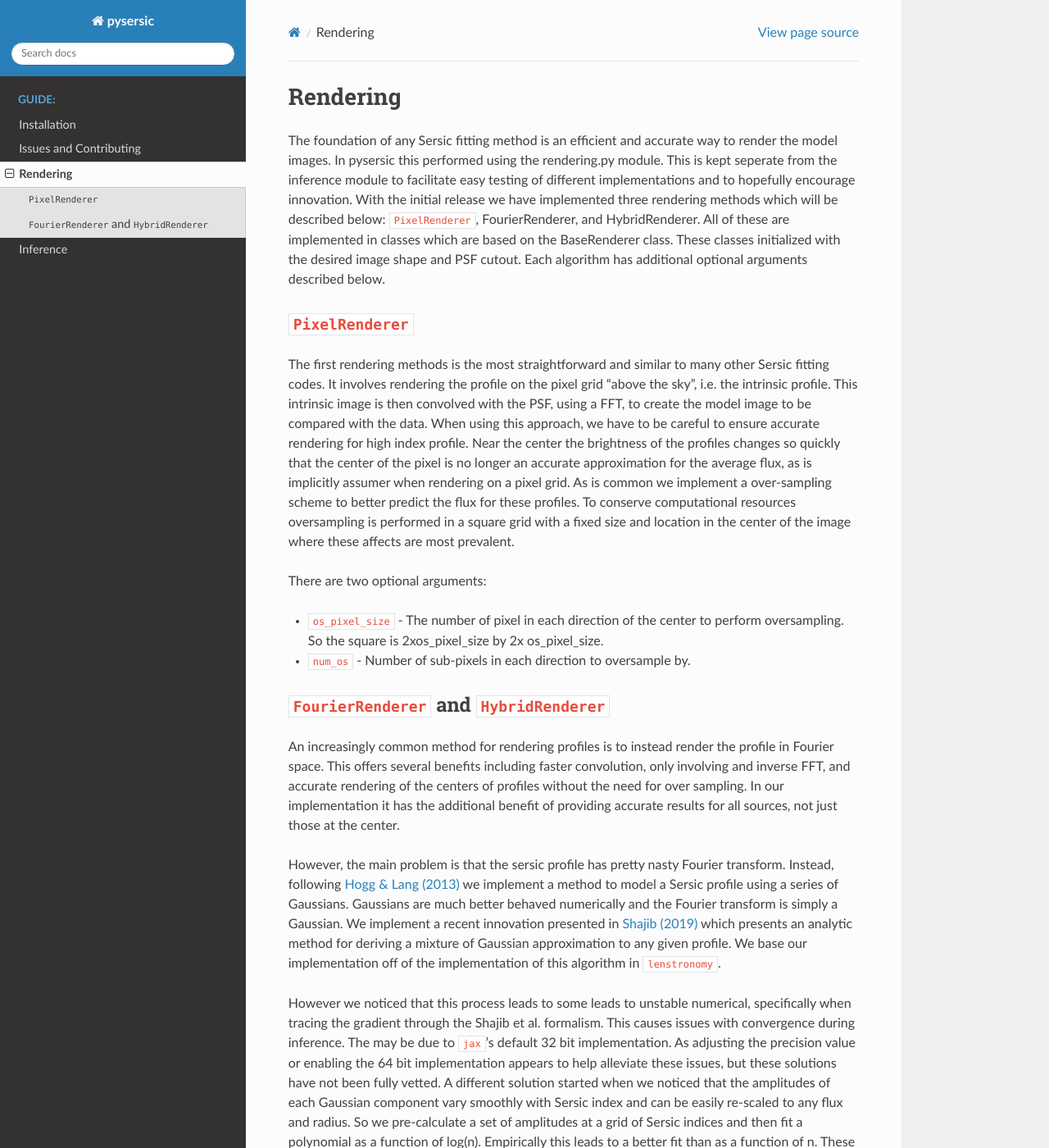
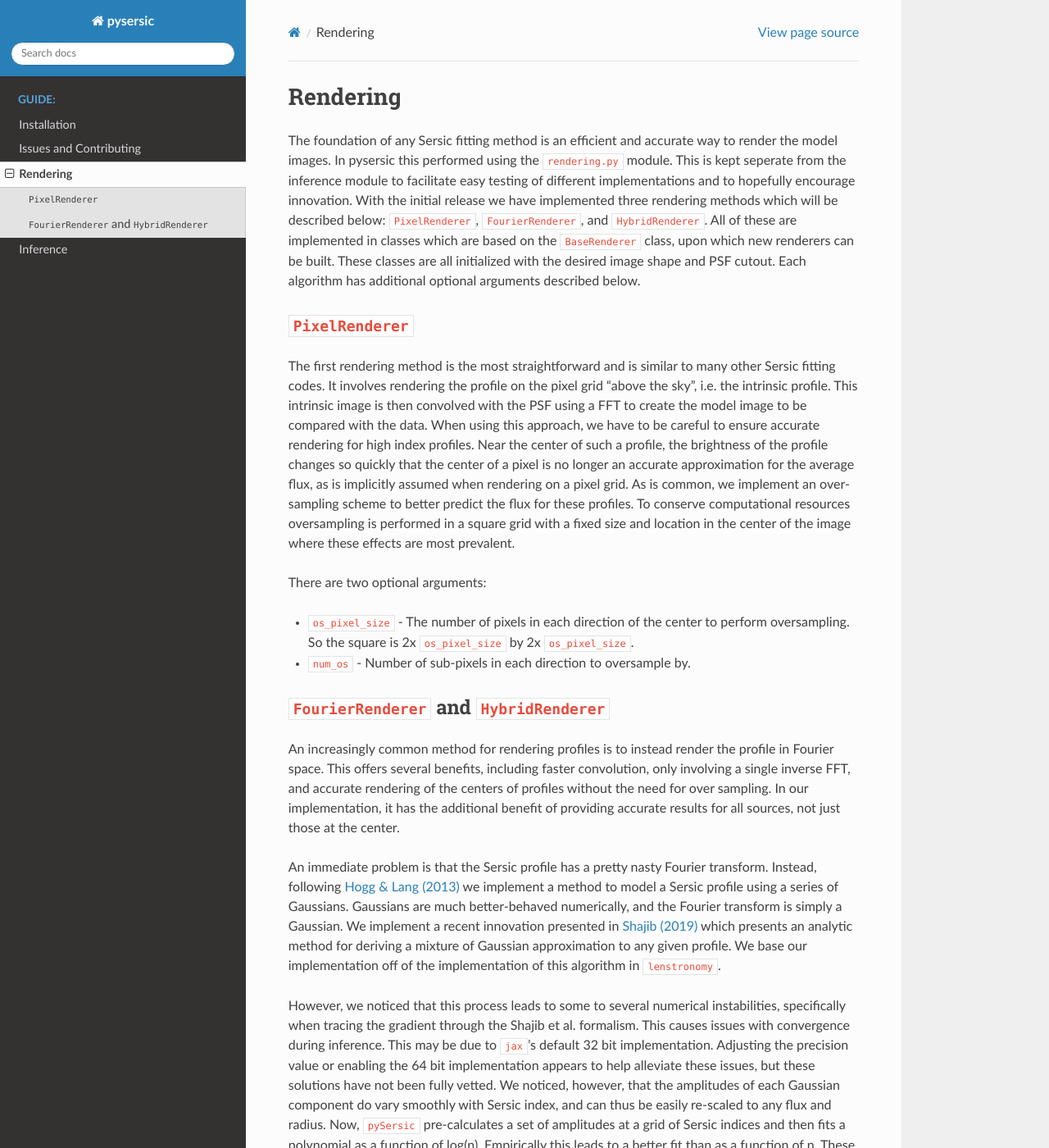
Before and after one commit to pysersic/pysersic, a Sphinx documentation site: the page built from docs/source/rendering.rst, in a window 1280 px wide and 1400 px high. Shown: the whole window at 82% size. Built offline with Sphinx 7.4.7 and the Read the Docs theme 2.0.0, drawn with Linux system fonts in a browser that asks for light colours; pages that are not in the unit, such as notebooks, are missing from menus; some of the changed text lies outside the part shown.

Commit message:
Update rendering.rst
fix typos and grammar

```diff
--- a/docs/source/rendering.rst
+++ b/docs/source/rendering.rst
@@ -1,28 +1,28 @@
 Rendering
 ==========
 
-The foundation of any Sersic fitting method is an efficient and accurate way to render the model images. In pysersic this performed using the rendering.py module. This is kept seperate from the inference module to facilitate easy testing of different implementations and to hopefully encourage innovation. With the initial release we have implemented three rendering methods which will be described below: ``PixelRenderer``, FourierRenderer, and HybridRenderer. All of these are implemented in classes which are based on the BaseRenderer class. These classes initialized with the desired image shape and PSF cutout. Each algorithm has additional optional arguments described below.
+The foundation of any Sersic fitting method is an efficient and accurate way to render the model images. In pysersic this performed using the ``rendering.py`` module. This is kept seperate from the inference module to facilitate easy testing of different implementations and to hopefully encourage innovation. With the initial release we have implemented three rendering methods which will be described below: ``PixelRenderer``, ``FourierRenderer``, and ``HybridRenderer``. All of these are implemented in classes which are based on the ``BaseRenderer`` class, upon which new renderers can be built. These classes are all initialized with the desired image shape and PSF cutout. Each algorithm has additional optional arguments described below.
 
 ``PixelRenderer``
 -------------
 
-The first rendering methods is the most straightforward and similar to many other Sersic fitting codes. It involves rendering the profile on the pixel grid "above the sky", i.e. the intrinsic profile. This intrinsic image is then convolved with the PSF, using a FFT, to create the model image to be compared with the data. When using this approach, we have to be careful to ensure accurate rendering for high index profile. Near the center the brightness of the profiles changes so quickly that the center of the pixel is no longer an accurate approximation for the average flux, as is implicitly assumer when rendering on a pixel grid. As is common we implement a over-sampling scheme to better predict the flux for these profiles. To conserve computational resources oversampling is performed in a square grid with a fixed size and location in the center of the image where these affects are most prevalent.
+The first rendering method is the most straightforward and is similar to many other Sersic fitting codes. It involves rendering the profile on the pixel grid "above the sky", i.e. the intrinsic profile. This intrinsic image is then convolved with the PSF using a FFT to create the model image to be compared with the data. When using this approach, we have to be careful to ensure accurate rendering for high index profiles. Near the center of such a profile, the brightness of the profile changes so quickly that the center of a pixel is no longer an accurate approximation for the average flux, as is implicitly assumed when rendering on a pixel grid. As is common, we implement an over-sampling scheme to better predict the flux for these profiles. To conserve computational resources oversampling is performed in a square grid with a fixed size and location in the center of the image where these effects are most prevalent.
 
 
 There are two optional arguments:
 
-* ``os_pixel_size`` - The number of pixel in each direction of the center to perform oversampling. So the square is 2xos_pixel_size by 2x os_pixel_size.
+* ``os_pixel_size`` - The number of pixels in each direction of the center to perform oversampling. So the square is 2x ``os_pixel_size`` by 2x ``os_pixel_size``.
 
 * ``num_os`` - Number of sub-pixels in each direction to oversample by.
 
 ``FourierRenderer`` and ``HybridRenderer``
 ----------------------------------
 
-An increasingly common method for rendering profiles is to instead render the profile in Fourier space. This offers several benefits including faster convolution, only involving and inverse FFT, and accurate rendering of the centers of profiles without the need for over sampling. In our implementation it has the additional benefit of providing accurate results for all sources, not just those at the center.
+An increasingly common method for rendering profiles is to instead render the profile in Fourier space. This offers several benefits, including faster convolution, only involving a single inverse FFT, and accurate rendering of the centers of profiles without the need for over sampling. In our implementation, it has the additional benefit of providing accurate results for all sources, not just those at the center.
 
-However, the main problem is that the sersic profile has pretty nasty Fourier transform. Instead, following `Hogg & Lang (2013) <https://arxiv.org/abs/1210.6563>`_ we implement a method to model a Sersic profile using a series of Gaussians. Gaussians are much better behaved numerically and the Fourier transform is simply a Gaussian. We implement a recent innovation presented in `Shajib (2019) <https://arxiv.org/abs/1906.08263>`_ which presents an analytic method for deriving a mixture of Gaussian approximation to any given profile. We base our implementation off of the implementation of this algorithm in ``lenstronomy``.
+An immediate problem is that the Sersic profile has a pretty nasty Fourier transform. Instead, following `Hogg & Lang (2013) <https://arxiv.org/abs/1210.6563>`_ we implement a method to model a Sersic profile using a series of Gaussians. Gaussians are much better-behaved numerically, and the Fourier transform is simply a Gaussian. We implement a recent innovation presented in `Shajib (2019) <https://arxiv.org/abs/1906.08263>`_ which presents an analytic method for deriving a mixture of Gaussian approximation to any given profile. We base our implementation off of the implementation of this algorithm in ``lenstronomy``.
 
-However we noticed that this process leads to some leads to unstable numerical, specifically when tracing the gradient through the Shajib et al. formalism. This causes issues with convergence during inference. The may be due to ``jax``'s default 32 bit implementation. As adjusting the precision value or enabling the 64 bit implementation appears to help alleviate these issues, but these solutions have not been fully vetted. A different solution started when we noticed that the amplitudes of each Gaussian component vary smoothly with Sersic index and can be easily re-scaled to any flux and radius. So we pre-calculate a set of amplitudes at a grid of Sersic indices and then fit a polynomial as a function of log(n). Empirically this leads to a better fit than as a function of n. These polynomials are then used to decompose a profile for a given n during inference ensuring smooth gradients at only a minor cost in accuracy (less than roughly 1\%). This method is enabled by default but can easily be turned off, going back to the direct algorithm using the argument ``use_poly_fit_amps``.
+However, we noticed that this process leads to some to several numerical instabilities, specifically when tracing the gradient through the Shajib et al. formalism. This causes issues with convergence during inference. This may be due to ``jax``'s default 32 bit implementation. Adjusting the precision value or enabling the 64 bit implementation appears to help alleviate these issues, but these solutions have not been fully vetted. We noticed, however, that the amplitudes of each Gaussian component do vary smoothly with Sersic index, and can thus be easily re-scaled to any flux and radius. Now, ``pySersic`` pre-calculates a set of amplitudes at a grid of Sersic indices and then fits a polynomial as a function of log(n). Empirically this leads to a better fit than as a function of n. These polynomials are then used to decompose a profile for a given n during inference ensuring smooth gradients at only a minor cost in accuracy (less than roughly 1\%). This method is enabled by default but can easily be turned off, going back to the direct algorithm, using the argument ``use_poly_fit_amps``.
 
 Both ``FourierRenderer`` and ``HybridRenderer`` use this Gaussian decomposition and render (at least some) of these components in Fourier space. Both have additional optional arguments:
 
@@ -32,6 +32,6 @@ Both ``FourierRenderer`` and ``HybridRenderer`` use this Gaussian decomposition
 * ``precision`` - Precision value to use in the decomposition described in `Shajib (2019) <https://arxiv.org/abs/1906.08263>`_
 * ``use_poly_fit_amps`` - Whether to use a polynomial fit to the amplitudes as a function of n, see above for details.
 
-``FourierRenderer``, as the name implies, renders sources solely in Fourier space. However this can lead to some artifacts, specifically aliasing if the source is near the edge. This is because the inverse FFT assumes the image is periodic so part of the source that should lie outside the image appears opposite. To help combat this we also implement a version of the hybrid real-Fourier algorithm described in `Lang (2020) <https://arxiv.org/abs/2012.15797>`_ in ``HybridRenderer``. The innovation is to render some of the largest Gaussian components in real space to help avoid the aliasing while maintaining the benefits of rendering in Fourier space. This has one additional argument beyond those described above:
+``FourierRenderer``, as the name implies, renders sources solely in Fourier space. However this can lead to some artifacts, specifically, aliasing if the source is near the edge. This is because the inverse FFT assumes the image is periodic so part of the source that should lie outside the image appears opposite. To help combat this we also implement a version of the hybrid real-Fourier algorithm described in `Lang (2020) <https://arxiv.org/abs/2012.15797>`_ in ``HybridRenderer``. The innovation is to render some of the largest Gaussian components in real space to help avoid the aliasing while maintaining the benefits of rendering in Fourier space. This has one additional argument beyond those described above:
 
 * ``num_pixel_render`` - Number of Gaussian components to render in real space, beginning with the largest and counting backwards.
```
